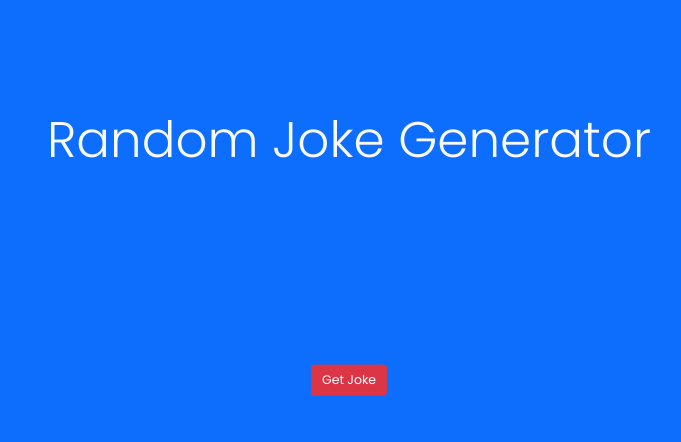
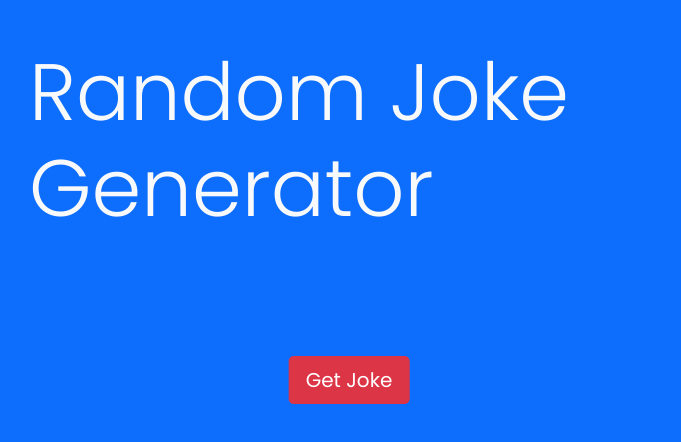
Before and after one commit to Sonnysam/joke-generator, a plain HTML site: page index.html in a window 1280 px wide. Shown: the part 180-622 px from the top of the page, without its empty margins (291-972 px from the left). Drawn offline with nearby package versions, Linux system fonts and the light colour scheme.

Commit message:
removed some css

```diff
--- a/style.css
+++ b/style.css
@@ -1,33 +1,10 @@
 @import url("https://fonts.googleapis.com/css2?family=Poppins:ital,wght@0,100;0,200;0,300;0,400;0,500;0,600;0,700;0,800;0,900;1,400;1,900&display=swap");
-
-:root {
-  --color: #ff6734;
-  --white: #fff;
-  --black: #1c2b2d;
-  --light-blue: #005490;
-  --color-primary: #9d0191;
-  --color-sec: #db6400;
-  --grey: #eee;
-  --dark-grey: #222831;
-  --twitter: hsl(207, 93%, 46%);
-  --fb: hsl(221, 89%, 41%);
-}
 * {
   margin: 0;
   padding: 0;
   box-sizing: border-box;
   font-family: "Poppins", sans-serif;
   box-shadow: none !important;
-}
-html {
-  font-size: 10px;
-}
-p {
-  font-size: 1.6rem;
-  line-height: 1.5;
-}
-img {
-  width: 100%;
 }
 .center {
 top: 40%;
```
